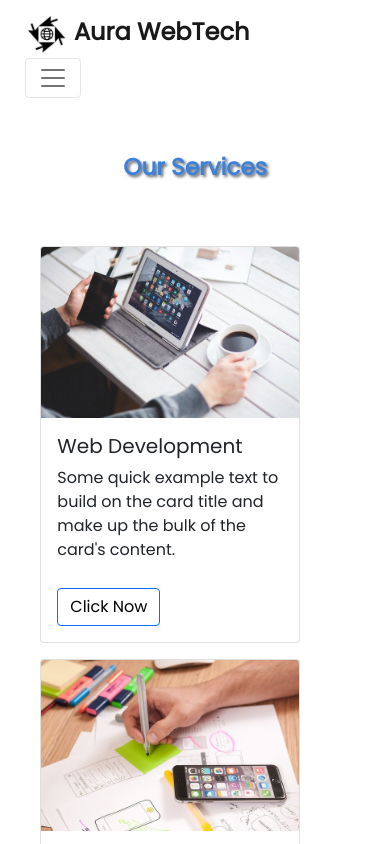
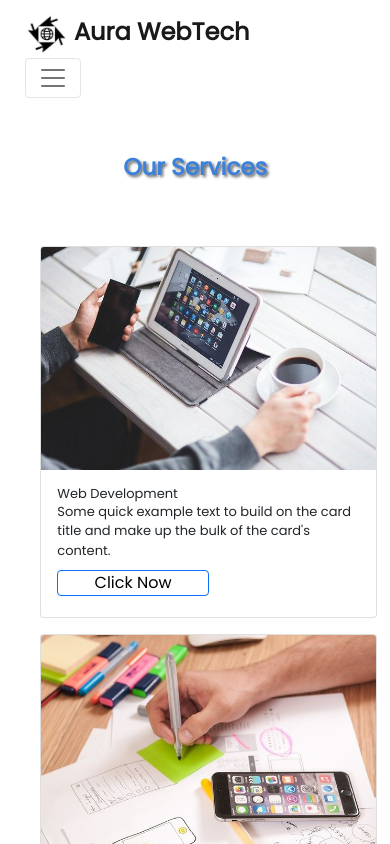
Before and after one commit to arifshah1106/aurawebtech, a React (Create React App) app: page /service in a window 390 px wide. Shown: the top 844 px of the page. Built offline with nearby package versions, Linux system fonts and the light colour scheme.

Commit message:
update index.css

```diff
--- a/src/index.css
+++ b/src/index.css
@@ -190,7 +190,7 @@ float: left;
 
 
 /* ********************************resposive*******Desktop view******* */
-/*
+
 @media (max-width:991px)
 {
     #header{
@@ -239,7 +239,7 @@ float: left;
     }
 
 }
-*/
+
 
 /* ******************ipad view************************** */
 @media (max-width:780px)
@@ -294,32 +294,7 @@ float: left;
          margin-left: 0;
      }
 }
-/* **************************Mobile view******************* */
-@media (max-width:420px)
-{
 
-    .logo_img{
-
-        height:20% ;
-        width:20% ;
-    }
-
-
-    .nav-bg
-    {
-
-        margin-left: 0;
-    }
-
-
-
-
-
-     .btn{
-         margin-top: 10px;
-         margin-left: 0;
-     }
-}
 
 /* **************************Mobile view******************* */
 @media (max-width:420px)
@@ -376,7 +351,7 @@ float: left;
     }
 
      .btn{
-         margin-top: 10px;
+
          margin-left: 0;
      }
     }
```
